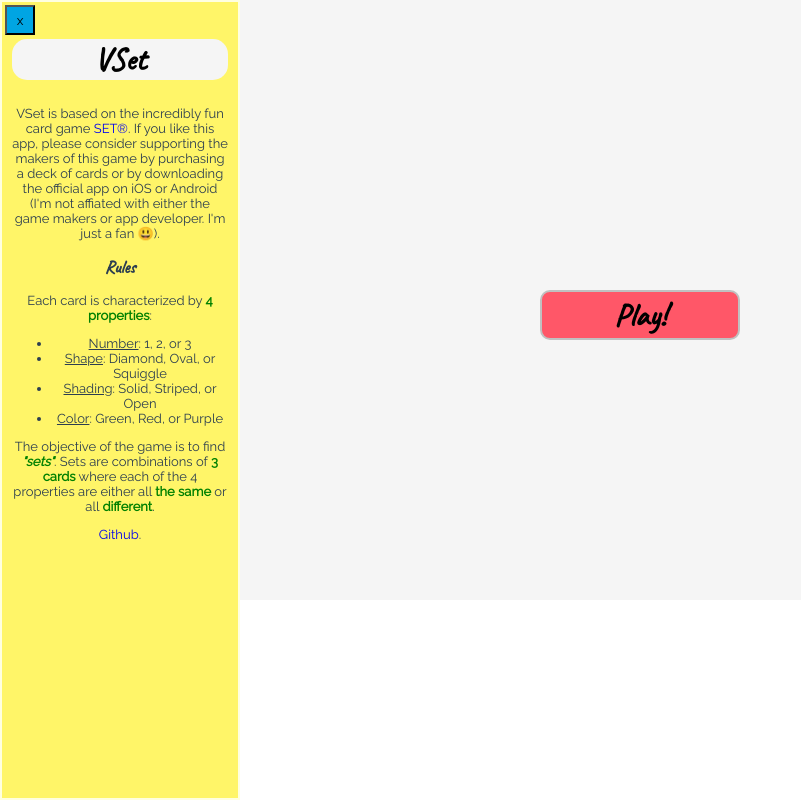
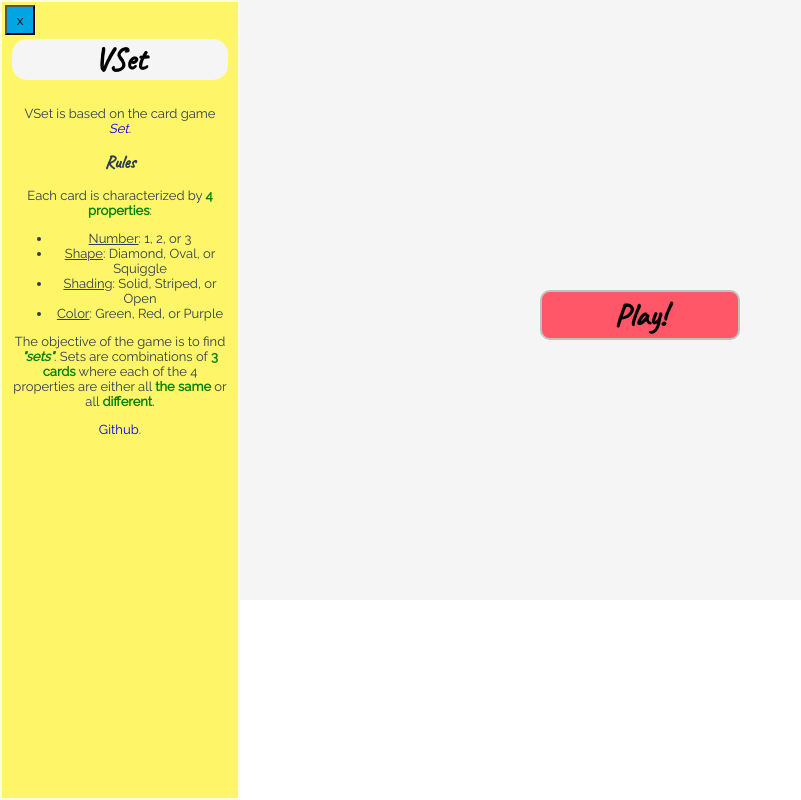
Before and after one commit to chrislopez28/VSet, a Vue app: page / in a window 1280 px wide. Shown: the whole page, without its empty margins (0-801 px from the left). Built offline with nearby package versions, Linux system fonts and the light colour scheme.

Commit message:
Updated descriptions in readme and sidebar

```diff
--- a/src/components/layout/Sidebar.vue
+++ b/src/components/layout/Sidebar.vue
@@ -3,10 +3,7 @@
     <aside class="sidebar" v-show="getSidebarSetting">
         <h1><a href="">VSet</a></h1>
         <p>
-            VSet is based on the incredibly fun card game <a href="https://www.playmonster.com/product/set/">SET&reg;</a>.
-            If you like this app, please consider supporting the makers of this game by purchasing a deck of cards or
-            by downloading the official app on iOS or Android (I'm not affiated with either the game makers or app
-            developer. I'm just a fan &#128515;).
+            VSet is based on the card game <a href="https://en.wikipedia.org/wiki/Set_(card_game)"><i>Set</i></a>.
         </p>
 
         <h2>Rules</h2>
@@ -19,7 +16,6 @@
                 <li><u>Shading</u>: Solid, Striped, or Open</li>
                 <li><u>Color</u>: Green, Red, or Purple</li>
             </ul>
-
             The objective of the game is to find <b><i>"sets"</i></b>. Sets are
             combinations of <b>3 cards</b> where each of the 4
             properties are either all <b>the same</b> or all <b>different</b>.
```
Also changed, not shown: 1 other file (tests, documents, lock files or other folders).
